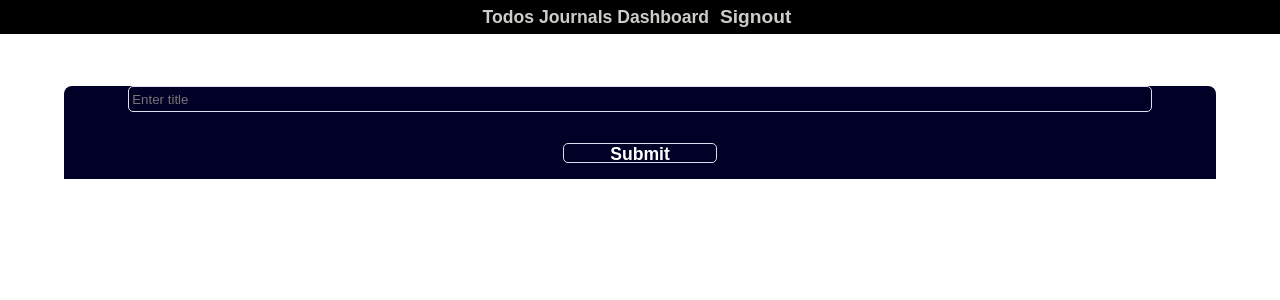
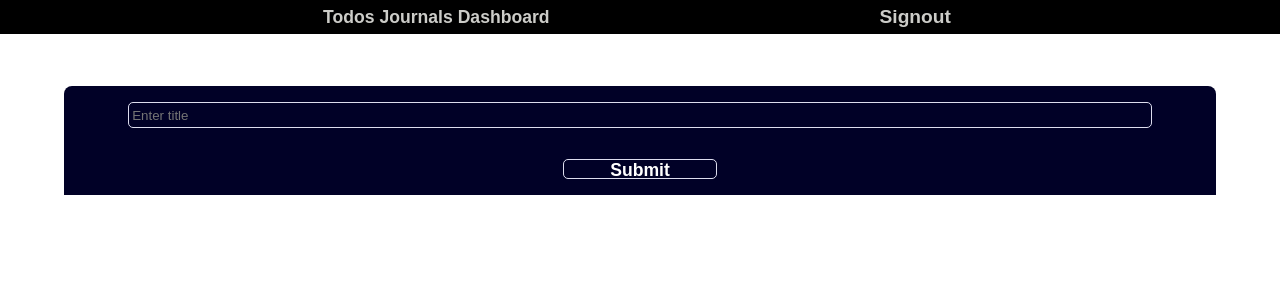
Before and after one commit to quobod/RBR, a React (Create React App) app in the folder client/: page /addtodo in a window 1280 px wide. Shown: the top 300 px of the page. Built offline with nearby package versions, Linux system fonts and the light colour scheme; sample sign-in values are in the browser's storage.

Commit message:
Modified menu

```diff
--- a/client/src/App.css
+++ b/client/src/App.css
@@ -6,6 +6,7 @@
 .nav-bar {
   position: fixed;
   top: 0;
+  left: 0;
   width: 100vw;
   background-color: rgb(0,0,0);
   color: #fff;
@@ -15,6 +16,11 @@
   text-align: center;
   font-weight: bolder;
   line-height: 1.5;
+}
+
+.nav-bar ul {
+  display: flex;
+  justify-content: space-evenly;
 }
 
 .nav-bar a {
@@ -48,6 +54,10 @@
   color: #fff;
   display: grid;
   width: 90vw;
+}
+
+.form-wrapper .add-todo-form .input-group:first-child {
+  margin: 1rem 0 0 0;
 }
 
 .register-form input,
--- a/client/src/components/Header.js
+++ b/client/src/components/Header.js
@@ -7,12 +7,18 @@ class Header extends React.Component {
     loggedIn = (logout) => {
         return (
             <ul>
+                <li>
+                    <ul>
                         <Link to="/todos" className="link">Todos&nbsp;</Link>
                         <Link to="/journals" className="link">Journals&nbsp;</Link>
                         <Link to="/dashboard" className="link">Dashboard&nbsp;</Link>
+                    </ul>
+                </li>
+                <li>
                     <button onClick={logout} className="auth-button">
                         Signout
                     </button>
+                </li>
             </ul>
         );
     }
@@ -20,10 +26,18 @@ class Header extends React.Component {
     loggedOut = () => {
         return (
             <ul>
+                <li>
+                    <ul>
                         <Link to="/" className="link">Home&nbsp;</Link>
                         <Link to="/about" className="link">About&nbsp;</Link>
+                    </ul>
+                </li>
+                <li>
+                    <ul>
                         <Link to="/signin" className="link">Signin&nbsp;</Link>
                         <Link to="/register" className="link">Signup&nbsp;</Link>
+                    </ul>
+                </li>
             </ul>
         );
     }
@@ -35,7 +49,7 @@ class Header extends React.Component {
                     {value => {
                         const { logout, token } = value;
                         return (
-                            <div>
+                            <div className="nav-bar">
                                 {token ? this.loggedIn(logout) : this.loggedOut()}
                             </div>
                        )
--- a/client/src/components/views/Todos.js
+++ b/client/src/components/views/Todos.js
@@ -19,7 +19,7 @@ class Todos extends React.Component {
                     {value => {
                         const { todos } = value;
                         if (undefined === todos || todos.length < 1) {
-                            return (<h2 className="no-journals">No Todos</h2>)
+                            return (<h2 className="no-todos">No Todos</h2>)
                         } else {
                             return (
                                 <div className="todo-list-parent">
--- a/client/src/index.css
+++ b/client/src/index.css
@@ -42,7 +42,8 @@ code {
   overflow: scroll;
 }
 
-.no-journals {
+.no-journals,
+.no-todos {
   margin: 8rem 0;
 }
 
```
Lines whose indentation alone changed are shown as unchanged.
